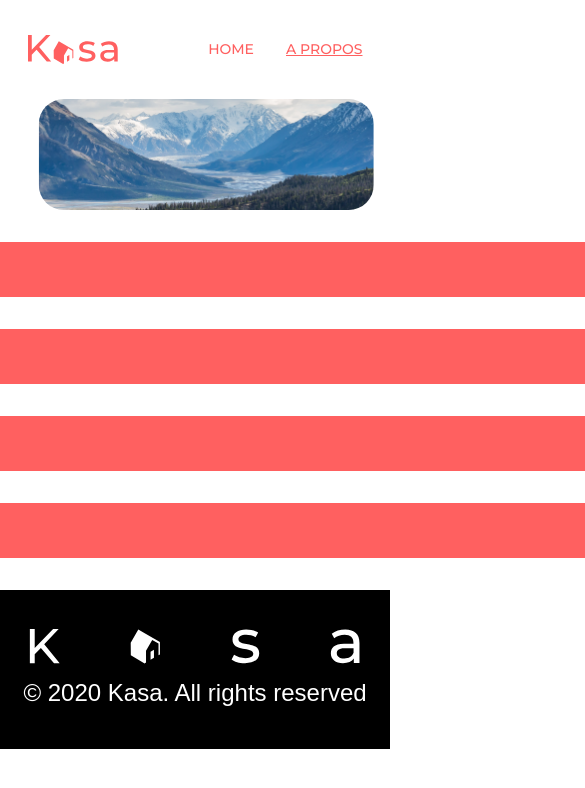
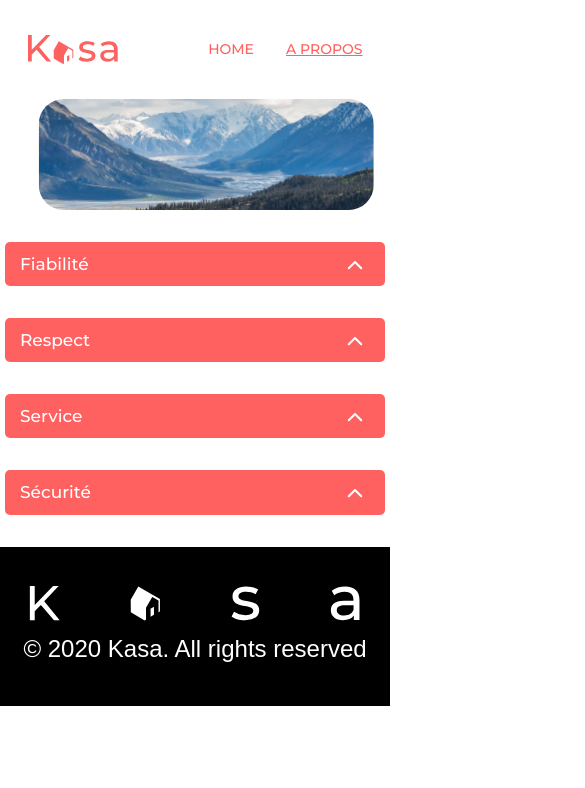
Before and after one commit to RyanDjafri/Kasa, a React (Create React App) app in the folder kasa/: page /about in a window 390 px wide. Shown: the top 788 px of the page, 585 px wide, since content can reach past the window. Built offline with nearby package versions, Linux system fonts and the light colour scheme.

Commit message:
responsive location page

```diff
--- a/kasa/src/style/scss/components/__cardComponent.scss
+++ b/kasa/src/style/scss/components/__cardComponent.scss
@@ -1,5 +1,5 @@
 .opening-divs {
-    margin-top: 2rem;
+    margin:2rem auto;
   }
 
   .opening-div {
@@ -54,3 +54,166 @@
   .large {
     width:1023px;
   }
+
+
+  @media screen and (max-width:1100px) {
+    // .medium {
+    //   width: 582px;
+    // }
+    .large {
+      width:950px;
+    }
+
+  }
+
+
+  @media screen and (max-width:998px) {
+    // .medium {
+    //   width: 582px;
+    // }
+    .large {
+      width:900px;
+    }
+  }
+
+  @media screen and (max-width:930px) {
+    // .medium {
+    //   width: 582px;
+    // }
+    .large {
+      width:820px;
+    }
+  }
+
+  @media screen and (max-width:832px) {
+    // .medium {
+    //   width: 582px;
+    // }
+    .large {
+      width:750px;
+    }
+
+  .div-title {
+    font-size: 20px;
+  }
+  .div-text {
+    font-size:12px;
+  }
+  .cross {
+    width:25px;
+    height:26px;
+  }
+  }
+
+  @media screen and (max-width:700px) {
+    // .medium {
+    //   width: 582px;
+    // }
+    .large {
+      width:650px;
+    }
+    .div-title {
+      font-size: 18px;
+    }
+    .div-text {
+      font-size:12px;
+    }
+    .cross {
+      width:23px;
+      height:24px;
+    }
+  }
+
+  @media screen and (max-width:644px) {
+    // .medium {
+    //   width: 582px;
+    // }
+    .large {
+      width:600px;
+    }
+  }
+
+  @media screen and (max-width:628px) {
+    // .medium {
+    //   width: 582px;
+    // }
+    .large {
+      width:560px;
+    }
+  }
+
+  @media screen and (max-width:555px) {
+    // .medium {
+    //   width: 582px;
+    // }
+    .large {
+      width:520px;
+    }
+    .div-title {
+      font-size: 17px;
+    }
+    .div-text {
+      font-size:11px;
+    }
+    .cross {
+      width:21px;
+      height:22px;
+    }
+  }
+
+  @media screen and (max-width:520px) {
+    // .medium {
+    //   width: 582px;
+    // }
+    .large {
+      width:460px;
+    }
+    .div-title {
+      font-size: 15px;
+    }
+    .div-text {
+      font-size:10px;
+    }
+    .cross {
+      width:20px;
+      height:21px;
+    }
+  }
+
+  @media screen and (max-width:480px) {
+    // .medium {
+    //   width: 582px;
+    // }
+    .large {
+      width:400px;
+    }
+    .div-title {
+      font-size: 17px;
+    }
+    .div-text {
+      font-size:11px;
+    }
+    .cross {
+      width:20px;
+      height:21px;
+    }
+  }
+
+  @media screen and (max-width:414px) {
+    // .medium {
+    //   width: 582px;
+    // }
+    .large {
+      width:380px;
+    }
+    .div-title {
+      font-size: 17px;
+    }
+    .div-text {
+      font-size:11px;
+    }
+    .cross {
+      width:20px;
+      height:21px;
+    }
+  }
--- a/kasa/src/style/scss/index.css
+++ b/kasa/src/style/scss/index.css
@@ -589,7 +589,7 @@
 }
 
 .opening-divs {
-  margin-top: 2rem;
+  margin: 2rem auto;
 }
 
 .opening-div {
@@ -644,6 +644,132 @@
 
 .large {
   width: 1023px;
+}
+
+@media screen and (max-width: 1100px) {
+  .large {
+    width: 950px;
+  }
+}
+
+@media screen and (max-width: 998px) {
+  .large {
+    width: 900px;
+  }
+}
+
+@media screen and (max-width: 930px) {
+  .large {
+    width: 820px;
+  }
+}
+
+@media screen and (max-width: 832px) {
+  .large {
+    width: 750px;
+  }
+  .div-title {
+    font-size: 20px;
+  }
+  .div-text {
+    font-size: 12px;
+  }
+  .cross {
+    width: 25px;
+    height: 26px;
+  }
+}
+
+@media screen and (max-width: 700px) {
+  .large {
+    width: 650px;
+  }
+  .div-title {
+    font-size: 18px;
+  }
+  .div-text {
+    font-size: 12px;
+  }
+  .cross {
+    width: 23px;
+    height: 24px;
+  }
+}
+
+@media screen and (max-width: 644px) {
+  .large {
+    width: 600px;
+  }
+}
+
+@media screen and (max-width: 628px) {
+  .large {
+    width: 560px;
+  }
+}
+
+@media screen and (max-width: 555px) {
+  .large {
+    width: 520px;
+  }
+  .div-title {
+    font-size: 17px;
+  }
+  .div-text {
+    font-size: 11px;
+  }
+  .cross {
+    width: 21px;
+    height: 22px;
+  }
+}
+
+@media screen and (max-width: 520px) {
+  .large {
+    width: 460px;
+  }
+  .div-title {
+    font-size: 15px;
+  }
+  .div-text {
+    font-size: 10px;
+  }
+  .cross {
+    width: 20px;
+    height: 21px;
+  }
+}
+
+@media screen and (max-width: 480px) {
+  .large {
+    width: 400px;
+  }
+  .div-title {
+    font-size: 17px;
+  }
+  .div-text {
+    font-size: 11px;
+  }
+  .cross {
+    width: 20px;
+    height: 21px;
+  }
+}
+
+@media screen and (max-width: 414px) {
+  .large {
+    width: 380px;
+  }
+  .div-title {
+    font-size: 17px;
+  }
+  .div-text {
+    font-size: 11px;
+  }
+  .cross {
+    width: 20px;
+    height: 21px;
+  }
 }
 
 .location-container .location-cover {
```
Also changed, not shown: 1 other file (tests, documents, lock files or other folders).
